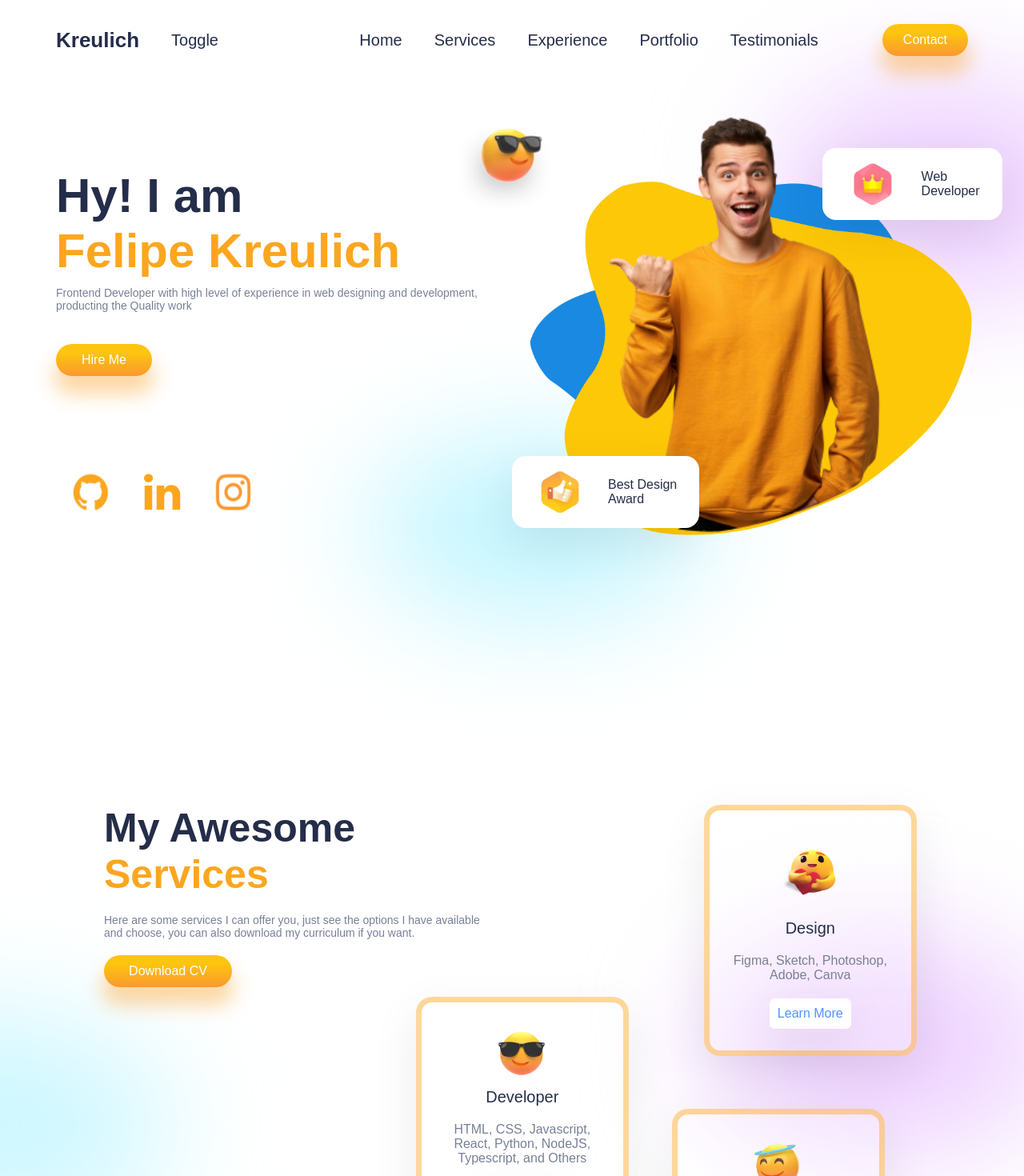
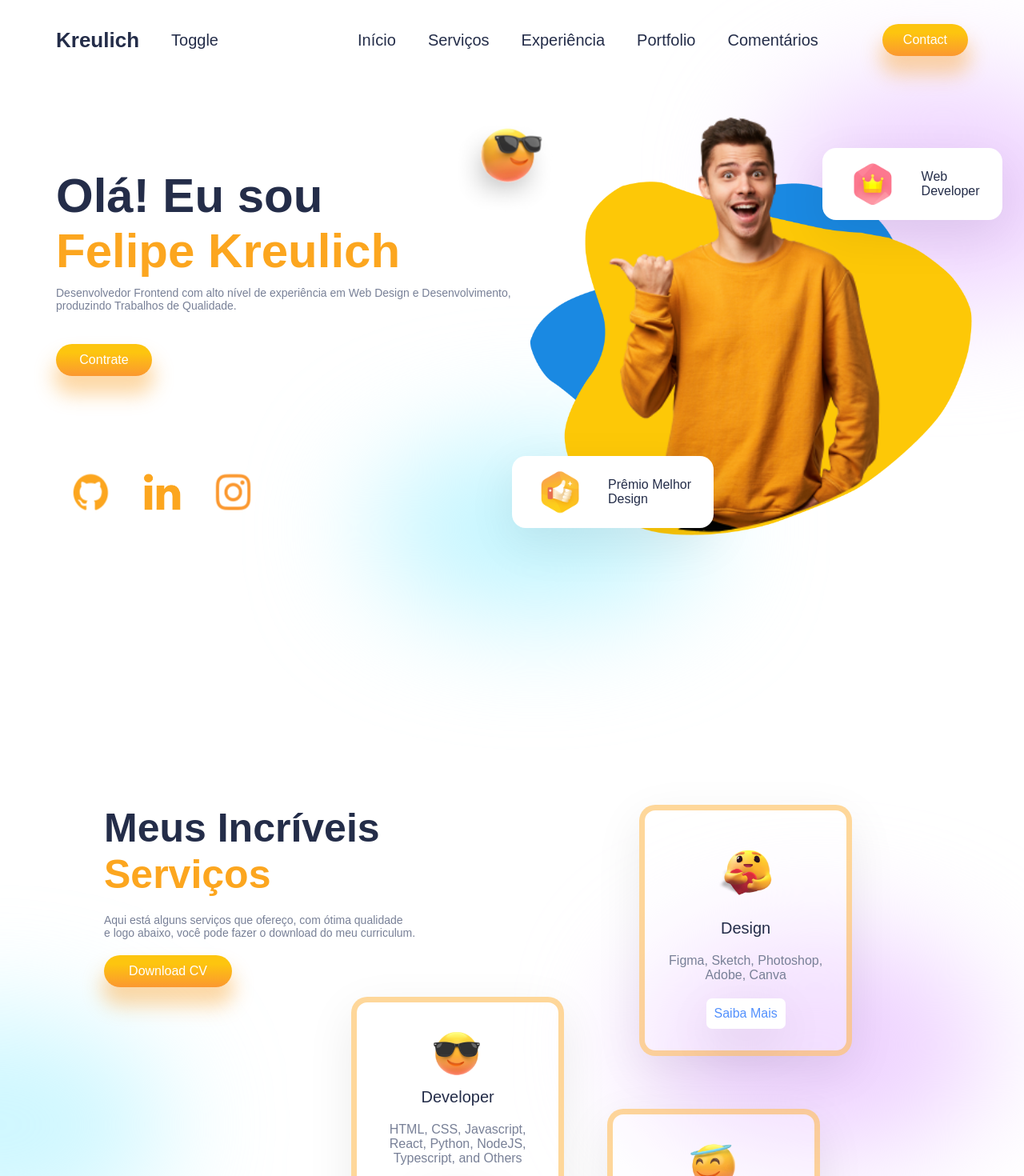
Before and after one commit to FelipeKreulich/PortfolioFelipe, a React (Create React App) app: page / in a window 1280 px wide. Shown: the top 1470 px of the page at 80% size. Built offline with nearby package versions, Linux system fonts and the light colour scheme; a web font is replaced by a local one.

Commit message:
Update Language

```diff
--- a/src/Components/Card/Card.jsx
+++ b/src/Components/Card/Card.jsx
@@ -7,7 +7,7 @@ const Card = ({emoji, heading, detail}) => {
       <img src={emoji} alt="Emoji" />
       <span>{heading}</span>
       <span>{detail}</span>
-      <button className="c-button">Learn More</button>
+      <button className="c-button">Saiba Mais</button>
     </div>
   )
 }
--- a/src/Components/Intro/Intro.jsx
+++ b/src/Components/Intro/Intro.jsx
@@ -17,14 +17,15 @@ const Intro = () => {
       {/* Left Side */}
       <div className="i-left">
         <div className="i-name">
-          <span>Hy! I am</span>
+          <span>Olá! Eu sou</span>
           <span>Felipe Kreulich</span>
-          <span>Frontend Developer with high
-          level of experience in web designing
-          and development, producting the
-          Quality work</span>
+          <span>Desenvolvedor Frontend com alto
+            nível de experiência em Web Design e
+            Desenvolvimento, produzindo Trabalhos
+            de Qualidade.
+          </span>
         </div>
-        <button className="button i-button">Hire Me</button>
+        <button className="button i-button">Contrate</button>
         <div className="i-icons">
           <img src={Github} alt="GitHub" />
           <img src={LinkedIn} alt="LinkedIn" />
@@ -41,7 +42,7 @@ const Intro = () => {
           <FloatingDiv image={Crown} text1='Web' text2='Developer' />
         </div>
         <div style={{top: '18rem', left: '0rem'}}>
-          <FloatingDiv image={thumbup} text1='Best Design' text2='Award' />
+          <FloatingDiv image={thumbup} text1='Prêmio Melhor' text2='Design' />
         </div>
         {/* Blur Divs */}
         <div className='blur' style={{background: "rgb(238 210 255)"}}></div>
--- a/src/Components/Navbar/Navbar.jsx
+++ b/src/Components/Navbar/Navbar.jsx
@@ -13,11 +13,11 @@ const Navbar = () => {
       <div className="n-right">
         <div className="n-list">
           <ul style={{listStyleType: 'none'}}>
-            <li>Home</li>
-            <li>Services</li>
-            <li>Experience</li>
+            <li>Início</li>
+            <li>Serviços</li>
+            <li>Experiência</li>
             <li>Portfolio</li>
-            <li>Testimonials</li>
+            <li>Comentários</li>
           </ul>
         </div>
         <button className="button  n-button">
--- a/src/Components/Services/Services.jsx
+++ b/src/Components/Services/Services.jsx
@@ -11,12 +11,12 @@ const Services = () => {
     <div className="services">
       {/* Left Side */}
       <div className="awesome">
-        <span>My Awesome</span>
-        <span>Services</span>
+        <span>Meus Incríveis</span>
+        <span>Serviços</span>
         <spane>
-        Here are some services I can offer you, just see the options I have available
+          Aqui está alguns serviços que ofereço, com ótima qualidade
           <br />
-          and choose, you can also download my curriculum if you want.
+          e logo abaixo, você pode fazer o download do meu curriculum.
         </spane>
         <a href={CV} download>
           <button className='button s-button'>Download CV</button>
@@ -46,7 +46,7 @@ const Services = () => {
           <Card
           emoji={Humble}
           heading={"UI/UX"}
-          detail={"Creating a Beautiful Designs for your Enterprise"}
+          detail={"Criandos Ótimos Designs para sua Empresa."}
           />
         </div>
         <div className='blur s-blur2' style={{background: 'var(--purple)'}}></div>
```
